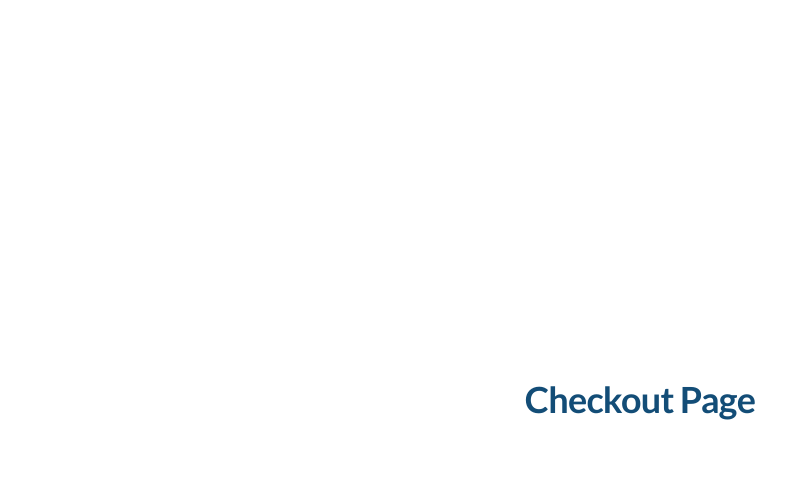
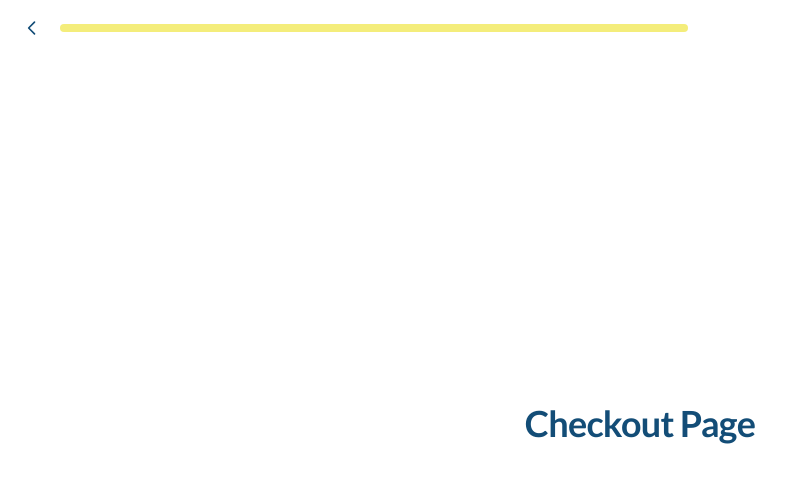
Before and after one commit to MohammedTarigg/noorkids-purchase-onboarding, a Next.js app: page /trial in a window 1280 px wide. Shown: the top 482 px of the page, without its empty margins (0-790 px from the left). Built offline with nearby package versions, Linux system fonts and the light colour scheme.

Commit message:
Enhance TrialPage layout by integrating OnboardingHeader for improved navigation and adjusting padding for better visual consistency. Maintain existing styling while ensuring a seamless user experience.

```diff
--- a/src/app/trial/page.tsx
+++ b/src/app/trial/page.tsx
@@ -1,9 +1,27 @@
+'use client';
+
+import OnboardingHeader from '../components/OnboardingHeader';
+
 export default function TrialPage() {
   return (
-    <div className="min-h-screen flex items-center justify-center" style={{ background: 'var(--color-bg)', paddingLeft: 'var(--spacing-md)', paddingRight: 'var(--spacing-md)', paddingTop: 'var(--spacing-md)', paddingBottom: 'var(--spacing-md)' }}>
-      <h1 className="text-4xl font-bold" style={{ color: 'var(--color-text-primary)' }}>
-        Checkout Page
-      </h1>
-    </div>
+    <>
+      {/* Header with Progress Bar and Back Button */}
+      <OnboardingHeader currentStep={16} totalSteps={16} />
+
+      <div
+        className="min-h-screen flex items-center justify-center"
+        style={{
+          background: 'var(--color-bg)',
+          paddingLeft: 'var(--spacing-md)',
+          paddingRight: 'var(--spacing-md)',
+          paddingTop: 'calc(var(--spacing-sm) + 52px)',
+          paddingBottom: 'var(--spacing-md)'
+        }}
+      >
+        <h1 className="text-4xl font-bold" style={{ color: 'var(--color-text-primary)' }}>
+          Checkout Page
+        </h1>
+      </div>
+    </>
   );
 }
```
